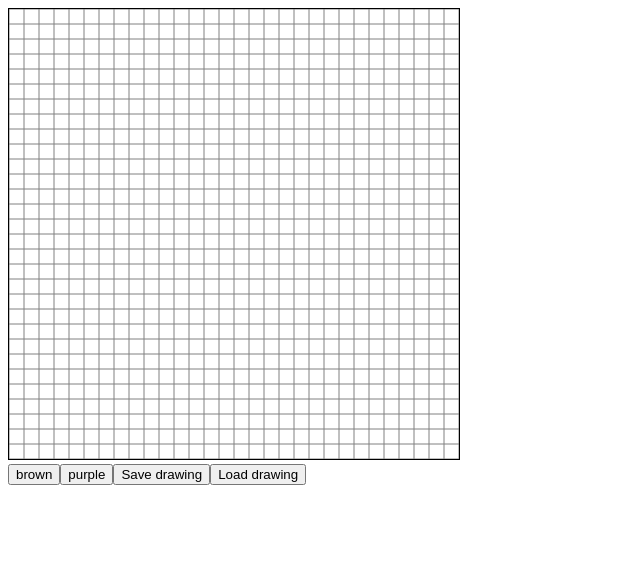
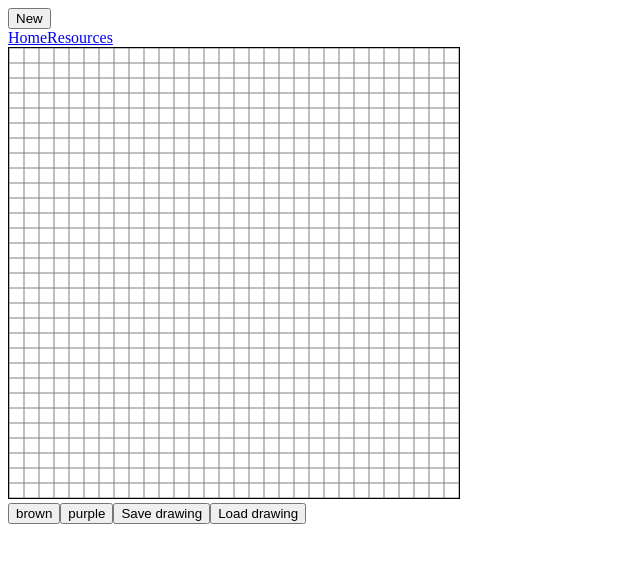
Before and after one commit to Wadowski-Grzegorz/Pixeliz, a React (Vite) app in the folder frontend/: page / in a window 1280 px wide. Shown: the top 562 px of the page, without its empty margins (0-640 px from the left). Built offline with nearby package versions, Linux system fonts and the light colour scheme.

Commit message:
feat(api): Added navbar, creation form and resource page

```diff
--- a/frontend/package.json
+++ b/frontend/package.json
@@ -24,6 +24,7 @@
     "eslint-plugin-react-hooks": "^5.1.0",
     "eslint-plugin-react-refresh": "^0.4.19",
     "globals": "^15.15.0",
+    "react-router-dom": "^7.4.0",
     "vite": "^6.2.0"
   }
 }
--- a/frontend/src/App.jsx
+++ b/frontend/src/App.jsx
@@ -1,12 +1,20 @@
 import React, { useEffect, useState } from "react";
+import { BrowserRouter, Route, Routes } from "react-router-dom";
 import PixelDraw from "./components/pixelDraw";
-
+import PixelResources from "./components/PixelResources";
+import Navbar from "./components/Navbar.tsx"
 
 function App() {
   return (
-    <>
-      <PixelDraw/>
-    </>
+    <BrowserRouter>
+      <Navbar/>
+
+      <Routes>
+        <Route path="/" element={<PixelDraw/>}/>
+        <Route path="/resources" element={<PixelResources/>}/>
+      </Routes>
+
+    </BrowserRouter>
   );
 }
 
--- /dev/null
+++ b/frontend/src/components/Navbar.tsx
@@ -0,0 +1,34 @@
+import React from 'react';
+import {useState} from 'react';
+import { Link } from 'react-router-dom';
+import PixelCreateForm from './PixelCreateForm';
+
+
+function Navbar(){
+    const [formSeen, setFormSeen] = useState(false);
+    const togglePop = () =>{
+        setFormSeen(!formSeen);
+    };
+
+
+    return(
+        <>
+            <nav>
+                <div>
+                    <button onClick={togglePop}>New</button>
+                </div>
+
+                <div>
+                    <Link to="/">Home</Link>
+                    <Link to="/Resources">Resources</Link>
+                </div>
+            </nav>
+
+            <div>
+                {formSeen ? <PixelCreateForm togglePop={togglePop}/> : null}
+            </div>
+        </>
+    );
+}
+
+export default Navbar;
--- a/frontend/src/components/PixelCreateForm.jsx
+++ b/frontend/src/components/PixelCreateForm.jsx
@@ -1,14 +1,17 @@
-import {useState, useEffect} from 'react';
+import { useState } from 'react';
+import { useNavigate } from 'react-router-dom';
 
 
-const PixelCreateForm = ({onSubmit, togglePop}) => {
+const PixelCreateForm = ({togglePop}) => {
 
     const [formData, setFormData] = useState({drawName: "", sizeX: "", sizeY: ""});
+    const navigate = useNavigate();
 
     const handleSubmit = (event) => {
         event.preventDefault();
-        onSubmit(formData);
         togglePop();
+        navigate("/", {state: formData});
+        window.location.reload();
     }
 
     const handleChange = (event) => {
--- /dev/null
+++ b/frontend/src/components/PixelResources.jsx
@@ -0,0 +1,34 @@
+import {useEffect, useState} from 'react';
+import axios from 'axios';
+
+//TODO:
+//Click on drawing goes to /id with drawing
+
+const PixelResources = () =>{
+
+    const [drawings, setDrawings] = useState([]);
+
+    // get all drawings from backend (for now not only for certain user)
+    useEffect(() =>{
+        axios.get(`http://localhost:9090/api/drawing`)
+            .then(response =>{
+                setDrawings(response.data)
+            })
+            .catch(error => console.error('Error fetching drawings.', error));
+    }, []);
+
+    return(
+        <>
+            <h1>Resources</h1>
+            <div>
+                {
+                    drawings.map((d) =>
+                        <div key={d.id}>{d.name}hyhy</div>
+                    )
+                }
+            </div>
+        </>
+    );
+}
+
+export default PixelResources;
```
Also changed, not shown: 1 other file (tests, documents, lock files or other folders).
